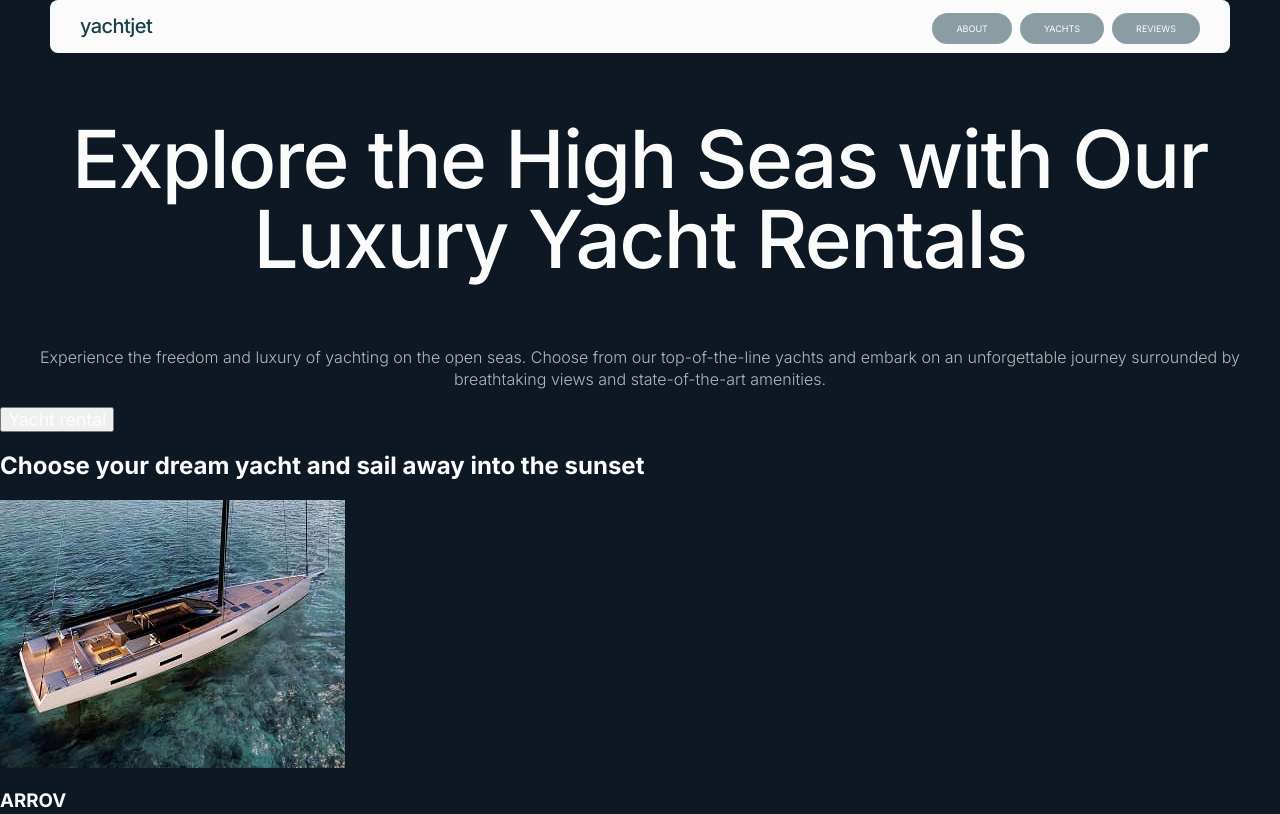
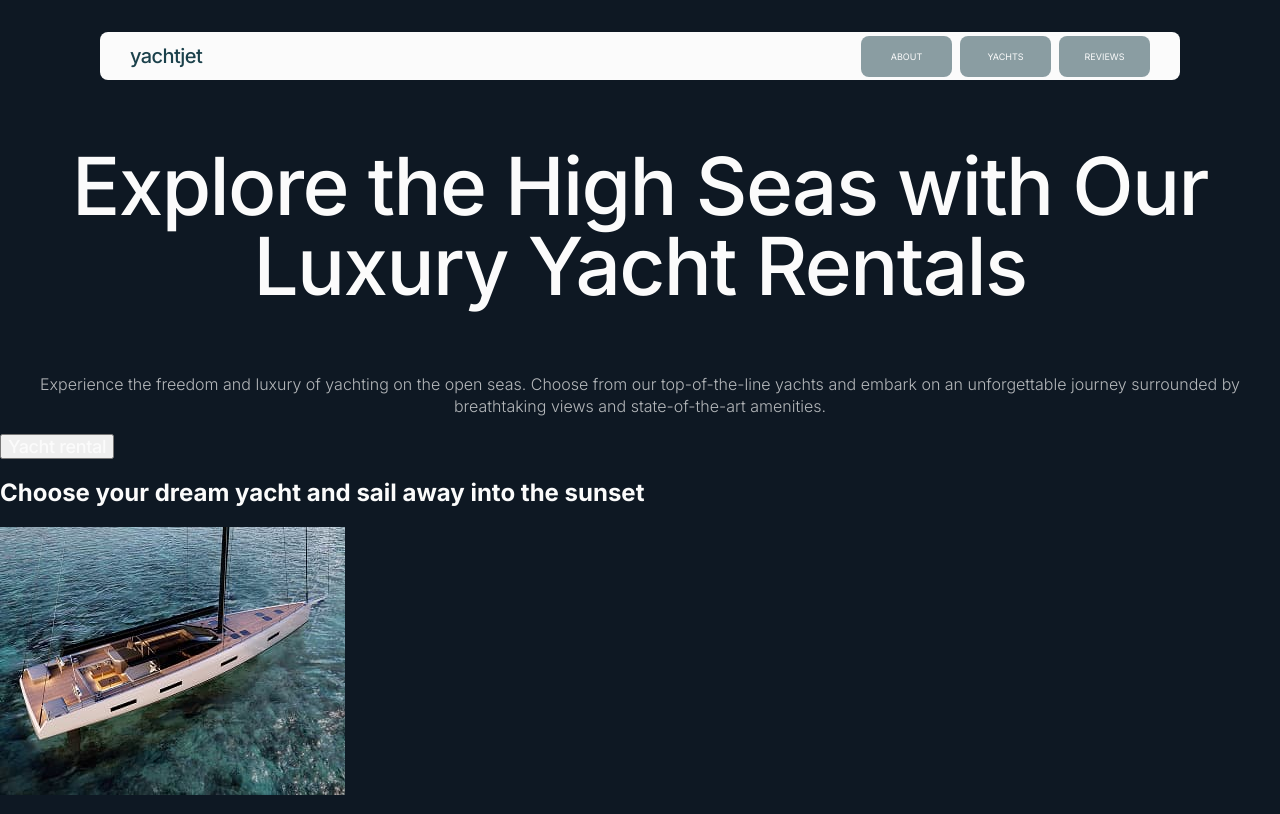
Before and after one commit to tskitsune/blended_1_html-css, a website built with Vite: page src/index.html in a window 1280 px wide. Shown: the top 814 px of the page. Built offline with nearby package versions, Linux system fonts and the light colour scheme.

Commit message:
senyshyn128-new

```diff
--- a/src/css/header.css
+++ b/src/css/header.css
@@ -2,9 +2,13 @@
 .navbar {
     display: flex;
     align-items: center;
-    padding: 15px 30px;
+    justify-content: space-between;
+    padding: 0 30px;
     background-color: #FBFBFB;
     border-radius: 8px;
+    margin-top: 32px;
+    width: 1080px;
+    height: 48px;
 }
 
 .logo {
@@ -19,7 +23,8 @@
 }
 
 .nav-buttons {
-    margin-left: auto;
+    display: flex;
+    align-items: center;
 }
 
 .nav-buttons ul {
@@ -32,15 +37,19 @@
 
 .btn {
     text-align: center;
+    display: block;
     background-color: rgba(27, 65, 75, 0.5);
-    padding: 10px 24px;
+    width: 91px;
+    height: 41px;
     text-decoration: none;
-    border-radius: 30px;
+    border-radius: 8px;
     text-transform: uppercase;
     font-weight: 400;
     font-size: 9px;
+    padding: 15px 0;
     line-height: 1.30;
     color: #fbfbfb;
+    box-sizing: border-box;
 }
 
 .btn.hover,
--- a/src/partials/header.html
+++ b/src/partials/header.html
@@ -11,9 +11,9 @@
 
     <nav class="nav-buttons">
       <ul>
-        <li><a href="./about.html" class="btn">About</a></li>
-        <li><a href="./catalog.html" class="btn">Yachts</a></li>
-        <li><a href="./reviews.html" class="btn">Reviews</a></li>
+        <li><a href="#about" class="btn">About</a></li>
+        <li><a href="#catalog" class="btn">Yachts</a></li>
+        <li><a href="#reviews" class="btn">Reviews</a></li>
       </ul>
     </nav>
   </div>
```
